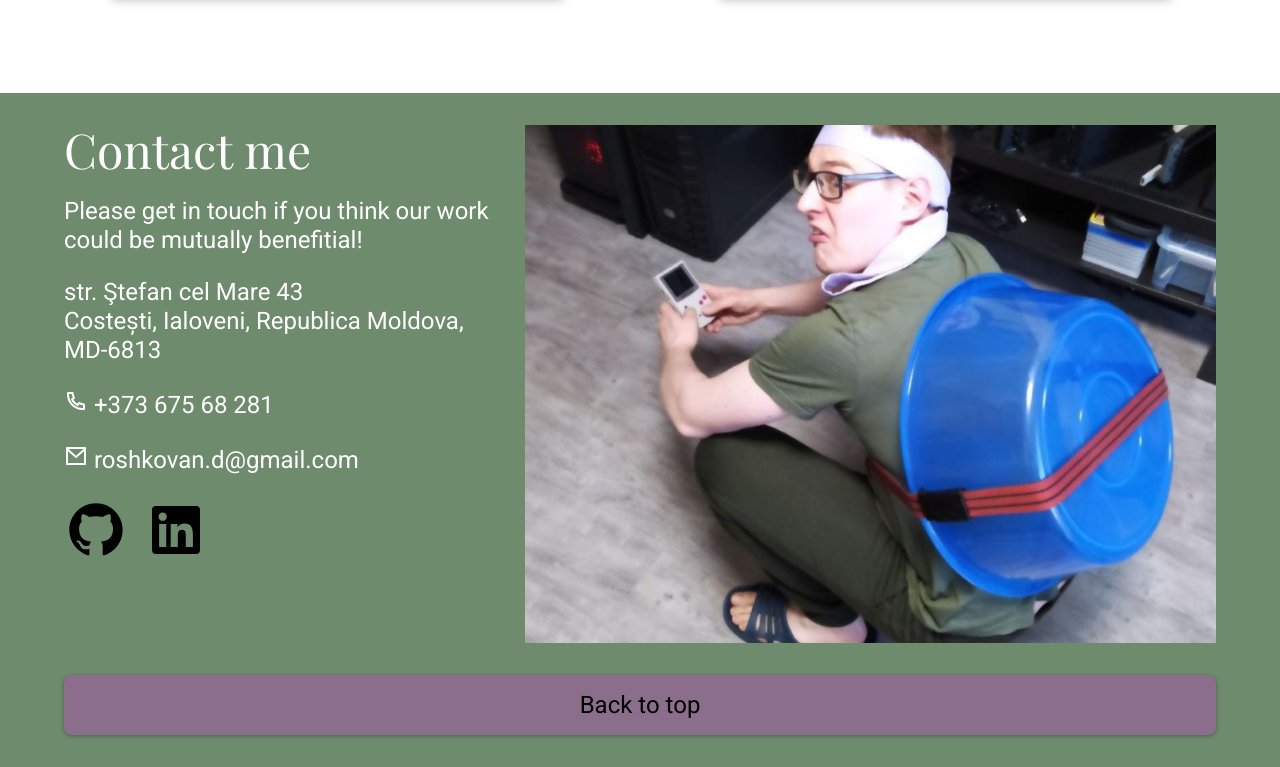
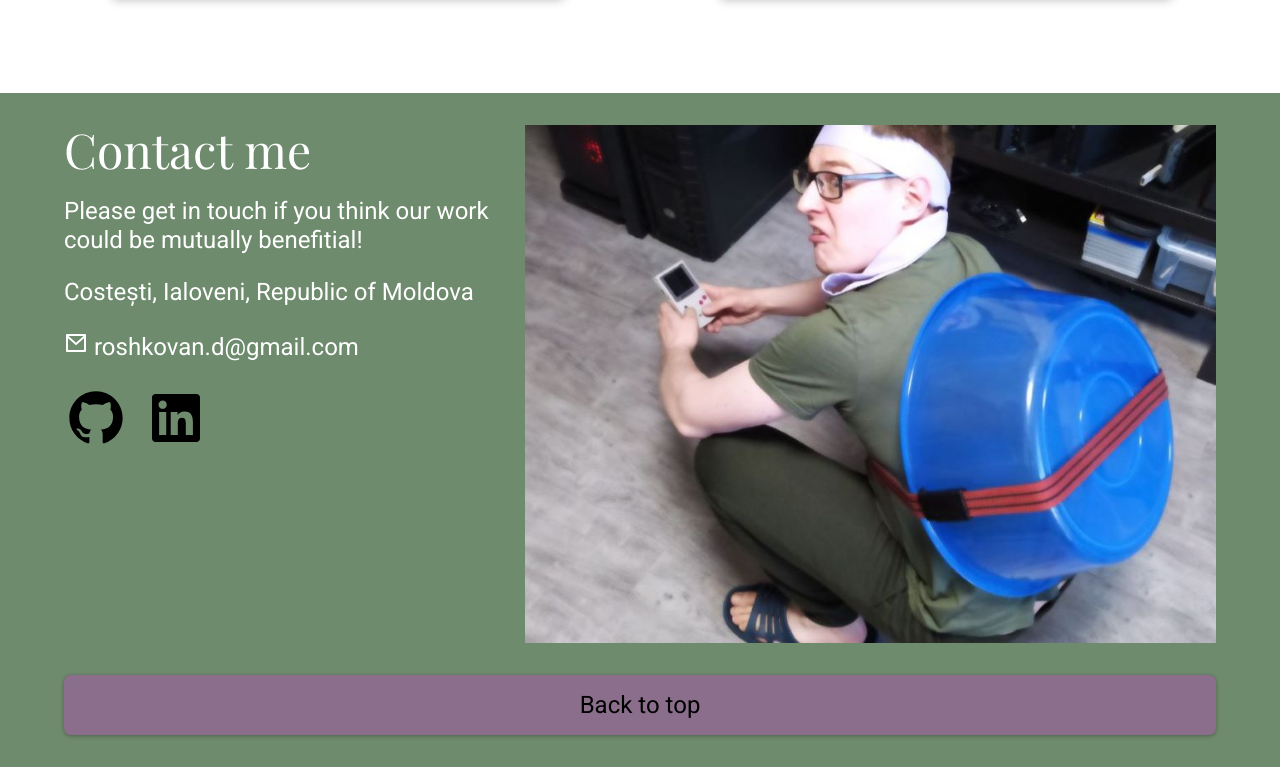
Before and after one commit to d1r0l/Portfolio-V1, a website built with Vite: page index.html in a window 1280 px wide. Shown: the part 2483-3250 px from the top of the page. Built offline with nearby package versions, Linux system fonts and the light colour scheme; a web font is replaced by a local one.

Commit message:
changed content and icons

```diff
--- a/index.html
+++ b/index.html
@@ -9,7 +9,7 @@
     rel="stylesheet">
   <meta charset="UTF-8" />
   <meta name="viewport" content="width=device-width, initial-scale=1, minimum-scale=1" />
-  <link rel="icon" type="image/svg+xml" href="./assets/game-icons--mad-scientist.svg" />
+  <link rel="icon" type="image/svg+xml" href="./assets/icons/person-vcard.svg" />
   <link rel="stylesheet" href="style.css" />
   <script src="./js/index.js" type="module"></script>
   <title>Homepage</title>
@@ -60,13 +60,7 @@
             Please get in touch if you think
             our work could be mutually benefitial!</p>
           <p>
-            str. Ştefan cel Mare 43
-            <br />
-            Costești, Ialoveni, Republica Moldova, MD-6813
-          </p>
-          <p>
-            <img class="icon" src="./assets/icons/phone.svg" alt="">
-            <a href="tel:+37367568281">+373 675 68 281</a>
+            Costești, Ialoveni, Republic of Moldova
           </p>
           <p>
             <img class="icon" src="./assets/icons/mail.svg" alt="">
```
Also changed, not shown: assets/game-icons--mad-scientist.svg (deleted), assets/icons/person-vcard.svg (added), assets/img/screenshots/Screenshot_BlogList2.png (deleted), assets/img/screenshots/Screenshot_BlogList3.png (deleted).
